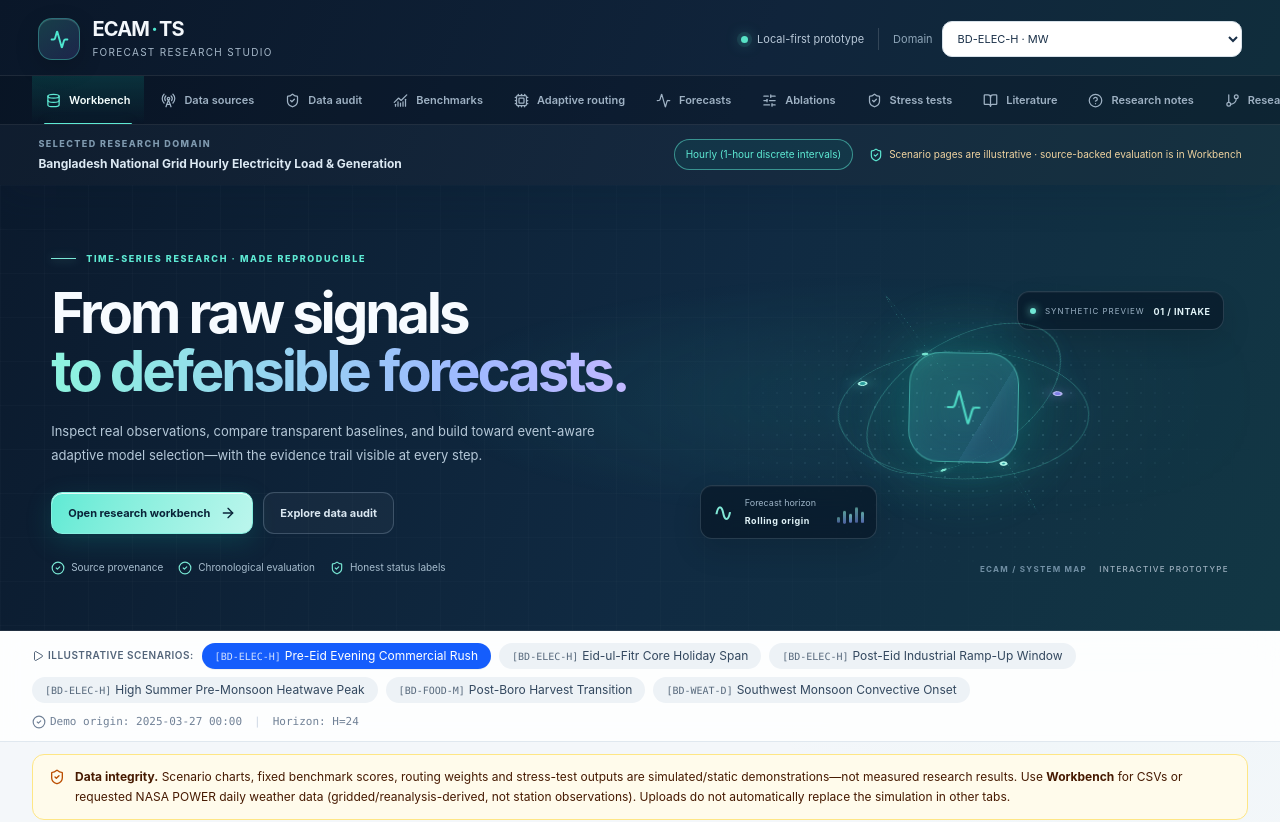
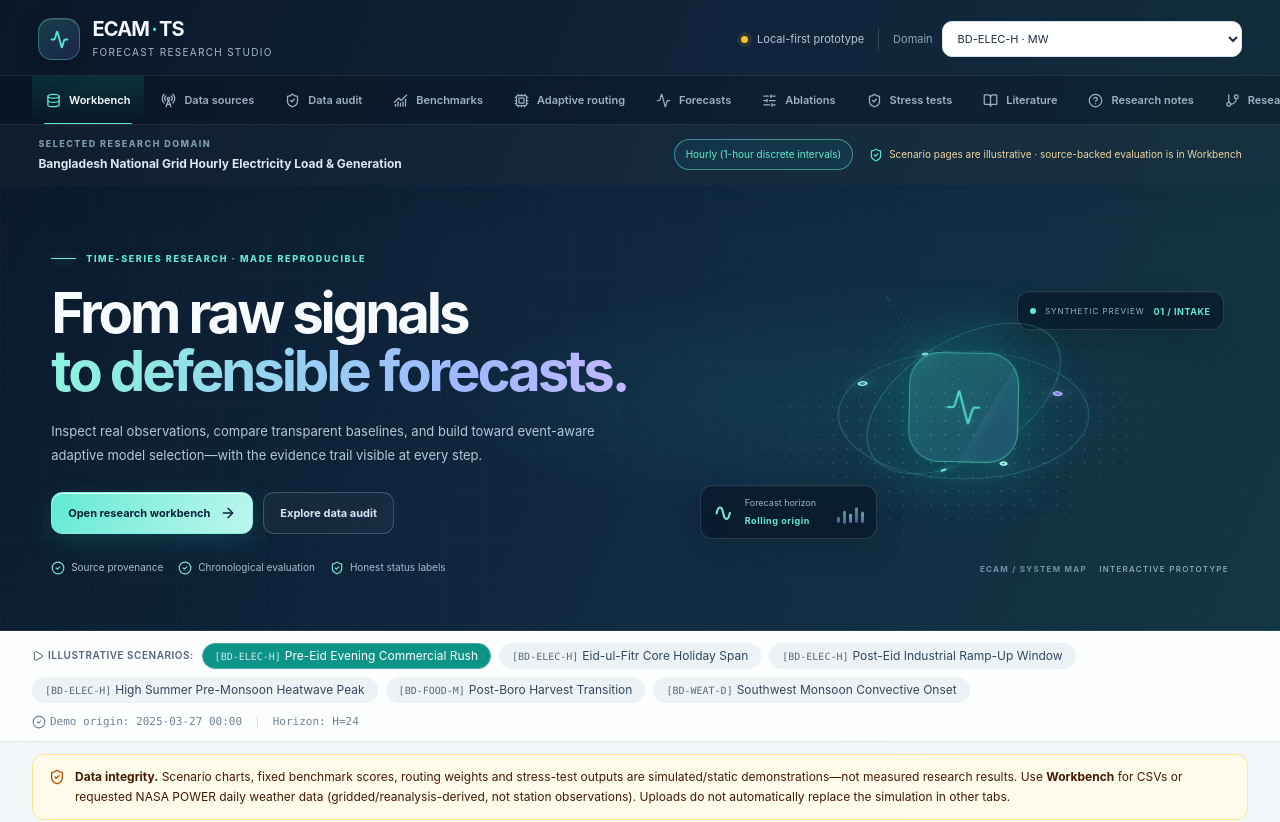
Before and after one commit to arafatalsaidrifat/ECAM-TS, a React (Vite) app: page / in a window 1280 px wide. Shown: the top 822 px of the page. Built offline with nearby package versions, Linux system fonts and the light colour scheme.

Commit message:
Polish domain-aware accents and remove misleading live-status styling

```diff
--- a/src/index.css
+++ b/src/index.css
@@ -20,7 +20,7 @@ body { margin: 0; min-width: 320px; min-height: 100vh; background: var(--ecam-ca
 button, input, select, textarea { font: inherit; }
 button { transition: transform .18s ease, box-shadow .18s ease, border-color .18s ease, background-color .18s ease; }
 button:hover:not(:disabled) { transform: translateY(-1px); }
-button:focus-visible, input:focus-visible, select:focus-visible, textarea:focus-visible, a:focus-visible { outline: 3px solid rgba(8,127,140,.35); outline-offset: 3px; }
+button:focus-visible, input:focus-visible, select:focus-visible, textarea:focus-visible, a:focus-visible { outline: 3px solid color-mix(in srgb,var(--ecam-domain-accent, #0d9488) 40%,transparent); outline-offset: 3px; }
 ::selection { background: rgba(78,230,207,.38); color: #10253a; }
 
 .ecam-app { min-height: 100vh; color: var(--ecam-ink); background: radial-gradient(ellipse at 88% 0%, rgba(83,211,199,.09), transparent 36rem), var(--ecam-canvas); }
@@ -163,3 +163,10 @@ button:focus-visible, input:focus-visible, select:focus-visible, textarea:focus-
 @media (prefers-reduced-motion: reduce) {
   .ecam-app .ecam-nav-link,.ecam-app .ecam-primary-action { transition:none; }
 }
+
+/* Prototype status is intentionally not rendered as a green "live" signal. */
+.ecam-status-dot-prototype { background:#fbbf24; box-shadow:0 0 0 4px rgba(251,191,36,.10); }
+.ecam-app .ecam-scenario-bar button.bg-blue-600 { background:var(--ecam-domain-accent)!important; border-color:color-mix(in srgb,var(--ecam-domain-accent) 75%,white)!important; color:#fff!important; }
+.ecam-app .ecam-scenario-bar button.bg-blue-600:hover { filter:brightness(1.05); }
+.ecam-app .ecam-visual-tag .tag-dot { background:var(--ecam-domain-bright); box-shadow:0 0 14px var(--ecam-domain-glow); }
+.ecam-app .ecam-visual-tag strong { color:var(--ecam-domain-bright); }
```
